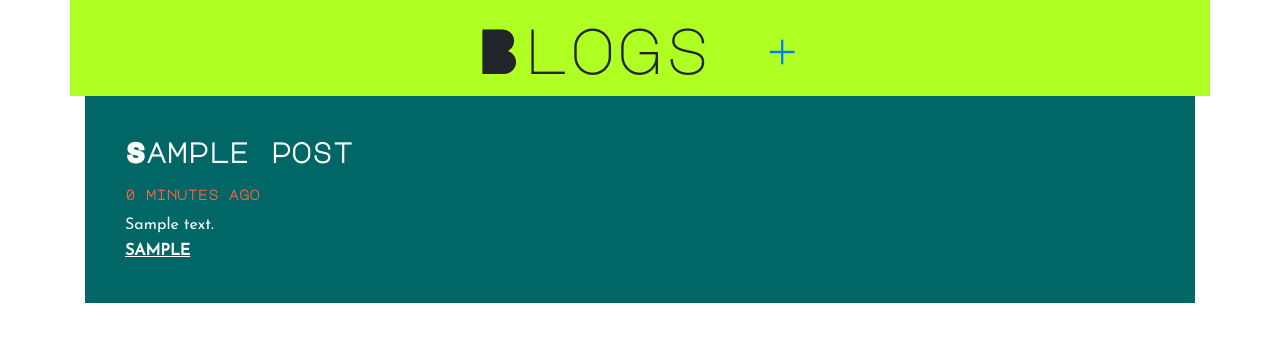
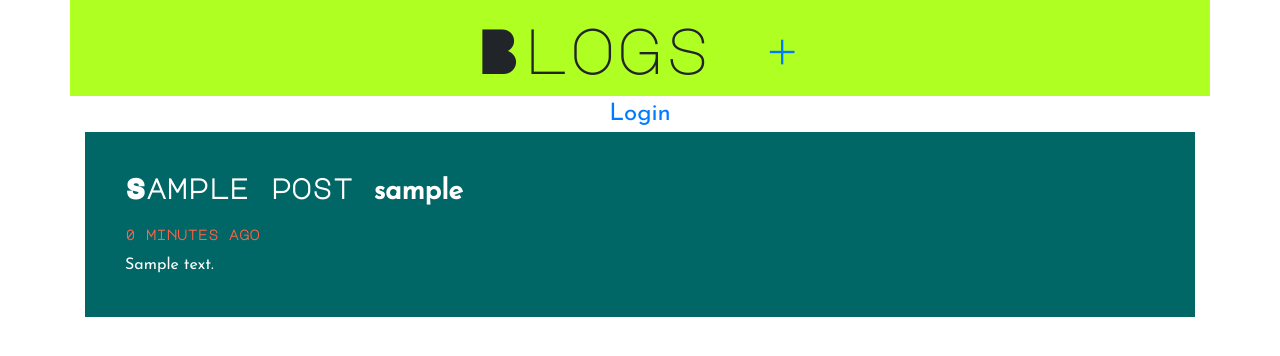
Before and after one commit to vishwakarmad1999/my-blog, a Django app: page /blog/1/ in a window 1280 px wide. Shown: the top 356 px of the page. Run offline with Django 3.2, Linux system fonts and the light colour scheme; tables that the repository leaves empty hold one stand-in row (values such as "Sample post"); some libraries are stand-ins or nearby versions.

Commit message:
Edited the styling

```diff
--- a/blog/static/css/style.css
+++ b/blog/static/css/style.css
@@ -10,7 +10,7 @@ div h3 {
 	color: white;
 }
 
-h3 sub {
+.time-text {
 	font-size: 50%;
 	color: tomato;
 }
--- a/blog/templates/blog/post_detail.html
+++ b/blog/templates/blog/post_detail.html
@@ -8,10 +8,10 @@
 		{% if request.user == object.author %}
 		<a class="fa fa-edit" href="{% url 'blog:update' pk=object.pk %}"></a>
 		{% endif %}
+		<span class="text">{{ object.author }}</span>
 		<br>
-	<sub>{{ object.created_date|timesince}} ago</sub></h3>
+	<sub class="time-text">{{ object.created_date|timesince}} ago</sub></h3>
 	<span class="post-text">{{ object.text }}</span><br>
-	<b class="post-text"><u>{{ object.author|upper }}</u></b>
 </div><br>
 {% if request.user == object.author %}
 <div class="post" align="center">
--- a/blog/urls.py
+++ b/blog/urls.py
@@ -10,6 +10,7 @@ from .views import (
 app_name = 'blog'
 
 urlpatterns = [
+	path('', PostList.as_view(), name = 'list'),
 	path('<int:pk>/', PostDetail.as_view(), name = 'detail'),
 	path('create/', PostCreate.as_view(), name = 'create'),
 	path('update/<int:pk>/', PostUpdate.as_view(), name = 'update'),
--- a/blog/views.py
+++ b/blog/views.py
@@ -28,7 +28,7 @@ class PostDetail(DetailView):
 class PostCreate(LoginRequiredMixin, CreateView):
 	template_name = 'blog/post_create.html'
 	form_class = PostForm
-	success_url = "/"
+	success_url = "/blog"
 
 	def form_valid(self, form):
 		print(form)
@@ -40,7 +40,7 @@ class PostCreate(LoginRequiredMixin, CreateView):
 class PostUpdate(LoginRequiredMixin, UpdateView):
 	template_name = 'blog/post_update.html'
 	form_class = PostForm
-	success_url = "/"
+	success_url = "/blog"
 
 	def get_queryset(self):
 		queryset = Post.objects.filter(author = self.request.user)
@@ -49,7 +49,7 @@ class PostUpdate(LoginRequiredMixin, UpdateView):
 
 class PostDelete(LoginRequiredMixin, DeleteView):
 	model = Post
-	success_url = "/"
+	success_url = "/blog"
 
 	def get_queryset(self):
 		queryset = Post.objects.filter(author = self.request.user)
--- a/mysite/settings.py
+++ b/mysite/settings.py
@@ -131,7 +131,7 @@ EMAIL_HOST_USER = 'appdjango99@gmail.com'
 EMAIL_HOST_PASSWORD = 'django@123'
 
 # SIGN_IN SETUP
-LOGIN_URL = '/login/'
-LOGIN_REDIRECT_URL = '/'
+LOGIN_URL = '/'
+LOGIN_REDIRECT_URL = '/blog/'
 LOGOUT_URL = '/logout/'
-LOGOUT_REDIRECT_URL = '/login/'
+LOGOUT_REDIRECT_URL = '/'
--- a/mysite/urls.py
+++ b/mysite/urls.py
@@ -27,10 +27,9 @@ from blog.views import PostList
 from profiles.views import UserCreate, register_confirm, verify_activation_key
 
 urlpatterns = [
-    path('', PostList.as_view(), name = 'list'),
     path('admin/', admin.site.urls),
     path('blog/', include('blog.urls')),
-    path('login/', LoginView.as_view(), name = 'login'),
+    path('', LoginView.as_view(), name = 'login'),
     path('logout/', LogoutView.as_view(), name = 'logout'),
     path('register/', UserCreate.as_view(), name = 'register'),
     path('register-confirm/', register_confirm, name = 'register-confirm'),
--- a/profiles/models.py
+++ b/profiles/models.py
@@ -15,7 +15,7 @@ class Profile(models.Model):
 	def send_activation_mail(self):
 		send_mail(
 	    'Verify yourself',
-	    'Dear ' + self.user.username + '\nGo to this link: http://vishwakarmad1999.pythonanywhere.com/' + self.activation_key,
+	    'Dear ' + self.user.username + '\nGo to this link: ' + self.request.get_host + '/' + self.activation_key,
 	    '',
 	    [self.user.email],
 	    fail_silently=False,
--- a/templates/base.html
+++ b/templates/base.html
@@ -3,17 +3,22 @@
 <head>
 	<title>{% block title %}Blog | {% endblock %}</title>
 	{% include "templates/cdn.html" %}
+	{% load blog_extras %}
 	<meta name="viewport" content="width=device-width, initial-scale=1.0">
 </head>
 <body>
 	<div class="text-center blog-header container">
-		<a href="{% url 'list' %}" style="text-decoration: none; color: inherit;">Blogs</a>&nbsp;<a href="{% url 'blog:create' %}">&#43;</a>
+		<a href="{% url 'blog:list' %}" style="text-decoration: none; color: inherit;">Blogs</a>&nbsp;<a href="{% url 'blog:create' %}">&#43;</a>
 	</div>
+	<div class="container text-center text">
 	{% if request.user.is_authenticated %}
-	<div class="container text-right text">
 		<a href="{% url 'logout' %}" style="font-size: 150%;">Logout</a>
-	</div>
+	{% else %}
+		{% if not request.path == '/' %}
+			<a href="{% url 'login' %}" style="font-size: 150%;">Login</a>
+		{% endif %}
 	{% endif %}
+	<br></div>
 	<div class="container">
 		{% block content %} {% endblock %}
 	</div>
--- a/templates/cdn.html
+++ b/templates/cdn.html
@@ -1,6 +1,6 @@
+{% load static %}
+
 <link href="https://fonts.googleapis.com/css?family=Major+Mono+Display" rel="stylesheet">
-
-{% load static %}
 
 <link href="https://fonts.googleapis.com/css?family=Josefin+Sans" rel="stylesheet">
 
--- a/templates/registration/password_reset_subject.txt
+++ b/templates/registration/password_reset_subject.txt
@@ -1 +1 @@
-Dear {{ request.user }}
+Dear User
```
